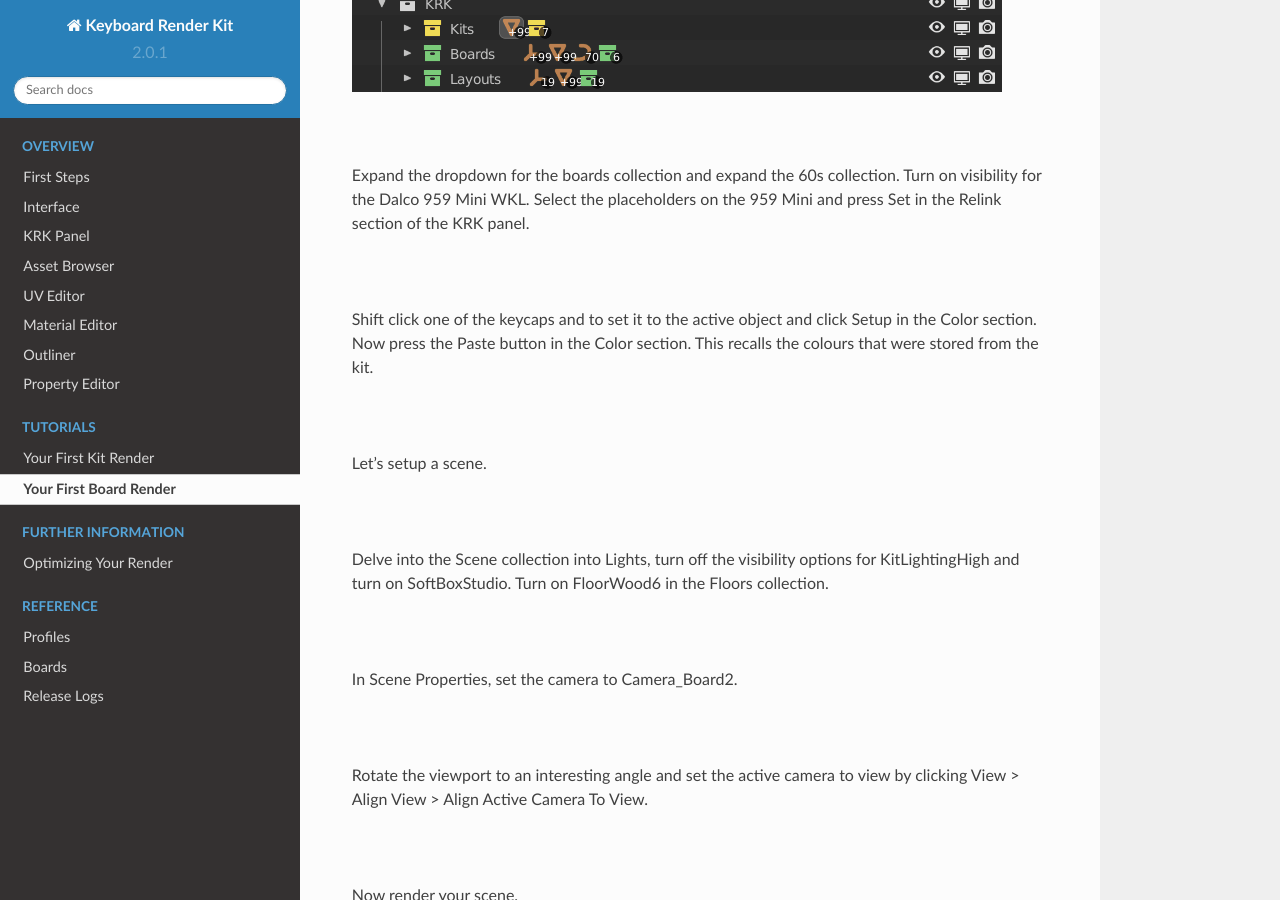
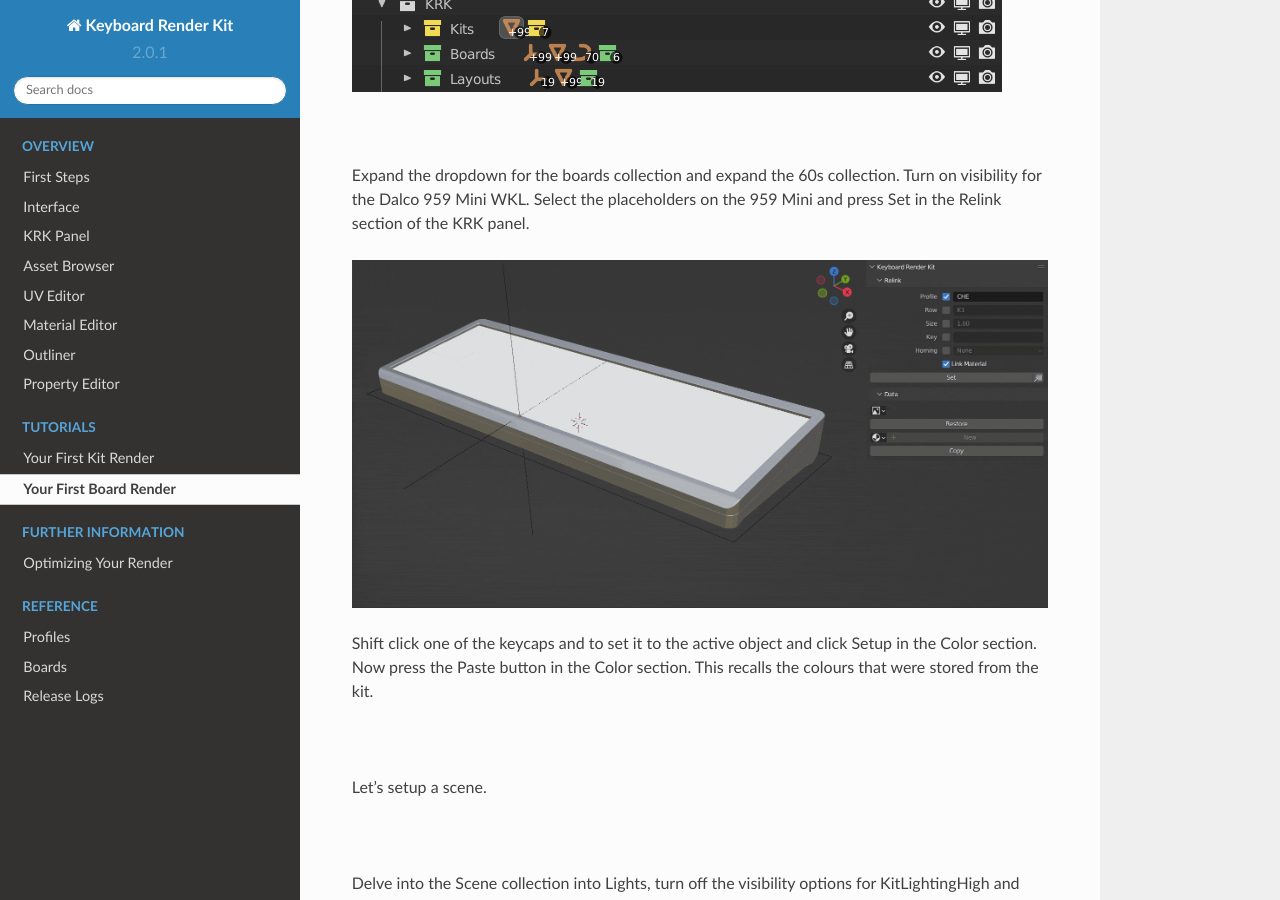
Before and after one commit to imperfectlink/KeyboardRenderKit, a Sphinx documentation site: the page built from docs/source/workflow2.rst, in a window 1280 px wide and 900 px high, scrolled down 1309 px. Built offline with Sphinx 7.4.7 and the Read the Docs theme 2.0.0, drawn with Linux system fonts in a browser that asks for light colours.

Commit message:
Update workflow2.rst

```diff
--- a/docs/source/workflow2.rst
+++ b/docs/source/workflow2.rst
@@ -26,7 +26,7 @@ Now hide the Kits collection using the visibility options in the Outliner.
 Expand the dropdown for the boards collection and expand the 60s collection. Turn on visibility for the Dalco 959 Mini WKL.
 Select the placeholders on the 959 Mini and press Set in the Relink section of the KRK panel.
 
-|
+.. image:: img/BoardPopulate.gif
 
 Shift click one of the keycaps and to set it to the active object and click Setup in the Color section.
 Now press the Paste button in the Color section. This recalls the colours that were stored from the kit.
```
